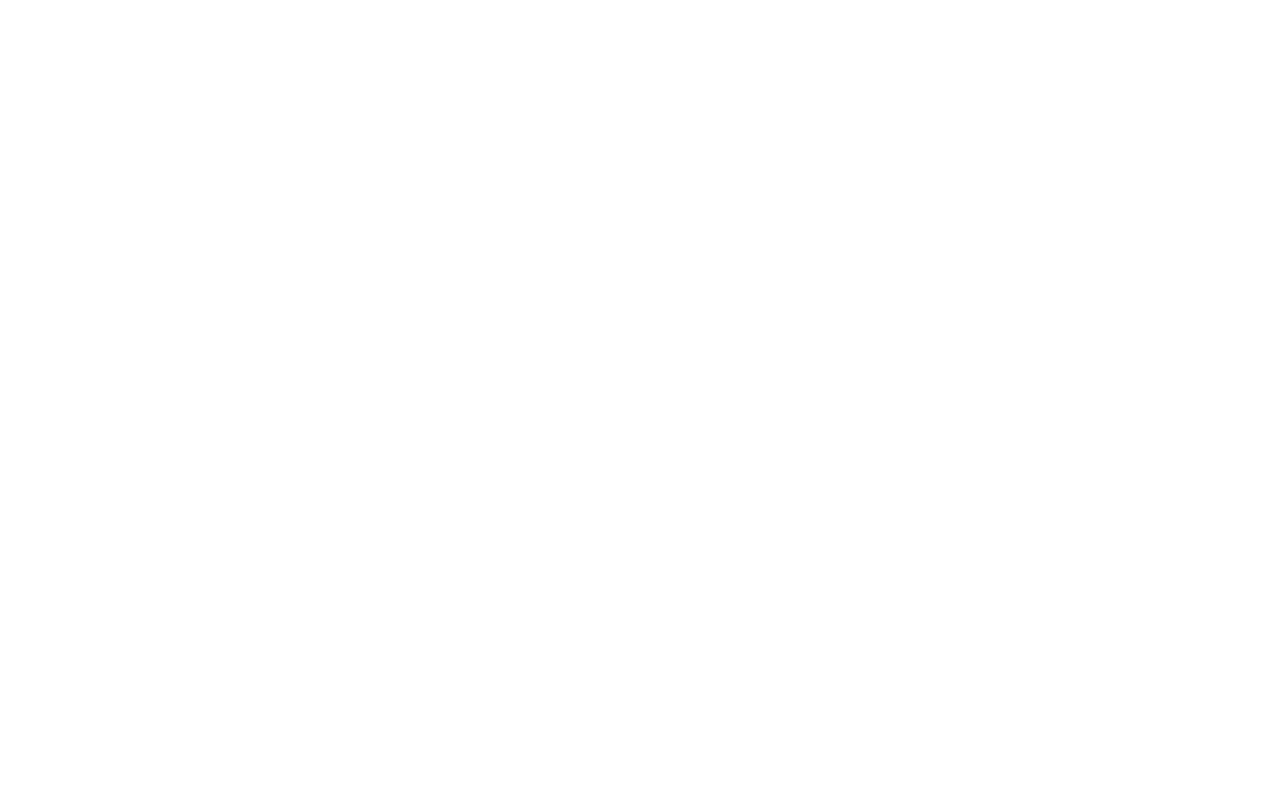
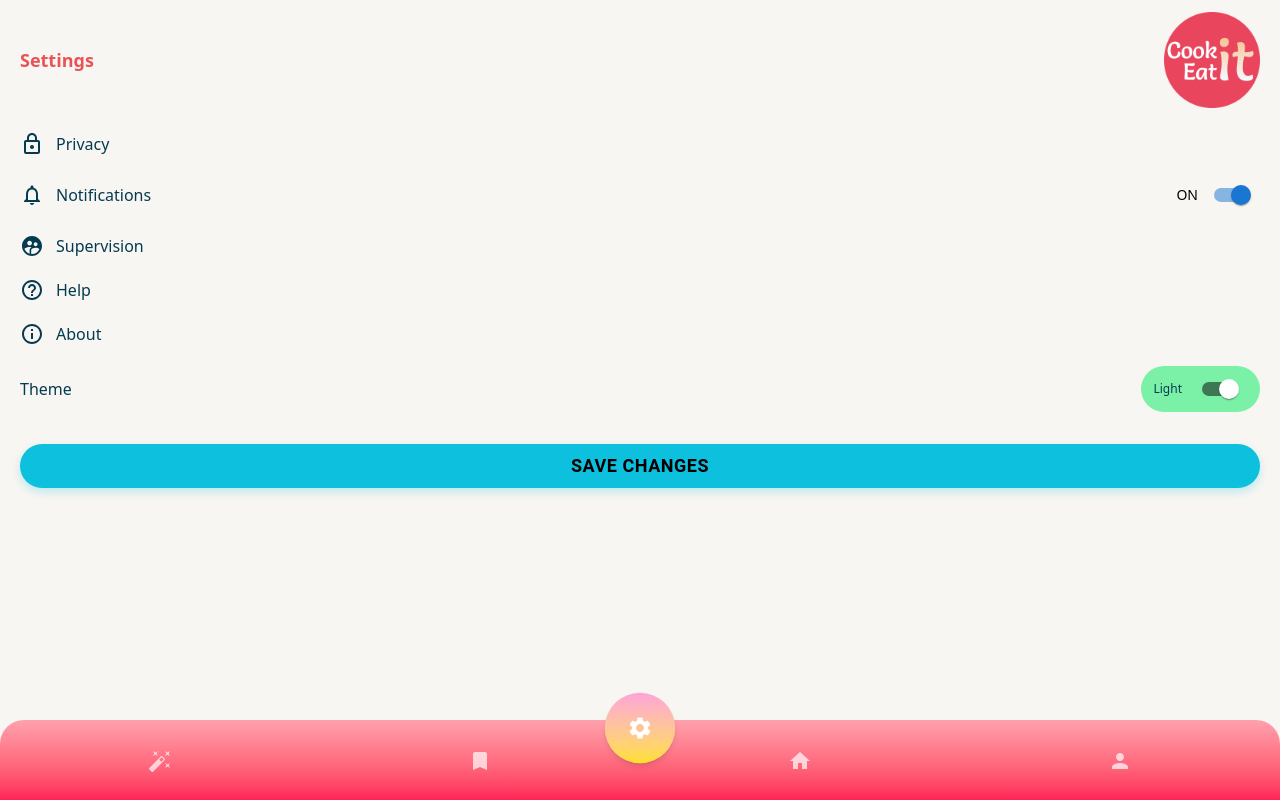
Before and after one commit to momenanan/Recipe-App, a React (Vite) app: page /settings in a window 1280 px wide. Before the commit this address had no page. Built offline with nearby package versions, Linux system fonts and the light colour scheme.

Commit message:
create setting page

```diff
--- a/src/App.jsx
+++ b/src/App.jsx
@@ -7,6 +7,8 @@
 import KitchenSetupPage from "./Pages/ImageCardPage.jsx";
 import Part5 from "./components/SelectingPreference/Part5.jsx";
 import Profile from "./components/Profile/Profile.jsx";
+import CreateRecipePage from './Pages/CreateRecipePage';
+import SettingsPage from './Pages/SettingsPage.jsx';
 
 function App() {
   return (
@@ -20,6 +22,9 @@
         <Route path="/recipe/:title" element={<RecipeDetail />} />
         <Route path="/profile" element={<Profile />} />
         <Route path="/homepage" element={<HomePage />} />
+        <Route path="/create" element={<CreateRecipePage />} />
+        <Route path="/settings" element={<SettingsPage />} />
+
       </Routes>
     </Router>
   );
--- a/src/Pages/Onboardingpage.jsx
+++ b/src/Pages/Onboardingpage.jsx
@@ -4,7 +4,7 @@
 import Title from '../components/Title.jsx';
 import Stepper from '../components/Stepper.jsx';
 import {CustomButton} from '../components/CustommButton.jsx';
-import {useNavigate, useNavigation} from "react-router-dom";
+import {useNavigate} from "react-router-dom";
 const images = [
   './3.jpg',
   './1.jpg',
--- /dev/null
+++ b/src/Pages/SettingsPage.jsx
@@ -0,0 +1,114 @@
+import React, { useState } from 'react';
+import {
+  LockOutlined,
+  NotificationsNone,
+  SupervisedUserCircle,
+  HelpOutline,
+  InfoOutlined,
+  Facebook,
+  Twitter,
+  Instagram,
+} from '@mui/icons-material';
+import { Switch } from '@mui/material';
+
+import Logo from '../components/Logo';
+import FooterNav from '../components/FooterNav';
+import {CustomButton} from '../components/CustommButton.jsx';
+
+
+const SettingsPage = () => {
+  const [notifications, setNotifications] = useState(true);
+  const [themeLight, setThemeLight] = useState(true);
+
+  return (
+    <div className="min-h-screen bg-[#f8f6f2] px-5 py-3 flex flex-col justify-between">
+      {/* Top Section */}
+      <div>
+        {/* Header */}
+        <div className="flex justify-between items-center mb-6">
+          <h2 className="text-lg font-semibold text-[#e85455]">Settings</h2>
+          <Logo />
+        </div>
+
+        {/* Settings List */}
+        <div className="flex flex-col gap-5">
+          <div className="flex items-center gap-3 text-[#053B50]">
+            <LockOutlined />
+            <p className="text-md">Privacy</p>
+          </div>
+
+          <div className="flex items-center justify-between text-[#053B50]">
+            <div className="flex items-center gap-3">
+              <NotificationsNone />
+              <p className="text-md">Notifications</p>
+            </div>
+            <div className="flex items-center gap-1">
+              <span className="text-sm text-black">ON</span>
+              <Switch
+                checked={notifications}
+                onChange={() => setNotifications(!notifications)}
+                color="primary"
+              />
+            </div>
+          </div>
+
+          <div className="flex items-center gap-3 text-[#053B50]">
+            <SupervisedUserCircle />
+            <p className="text-md">Supervision</p>
+          </div>
+
+          <div className="flex items-center gap-3 text-[#053B50]">
+            <HelpOutline />
+            <p className="text-md">Help</p>
+          </div>
+
+          <div className="flex items-center gap-3 text-[#053B50]">
+            <InfoOutlined />
+            <p className="text-md">About</p>
+          </div>
+
+          {/* Theme Toggle */}
+          <div className="flex items-center justify-between text-[#053B50]">
+            <div className="flex items-center gap-3">
+              <p className="text-md">Theme</p>
+            </div>
+            <div className="flex items-center gap-2 bg-green-300 px-3 py-1 rounded-full">
+              <span className="text-xs text-[#053B50] font-medium">Light</span>
+              <Switch
+                checked={themeLight}
+                onChange={() => setThemeLight(!themeLight)}
+                color="default"
+              />
+            </div>
+          </div>
+        </div>
+
+        {/* Save Button */}
+        <div className="mt-8">
+  <CustomButton
+    color="primary"
+    className="w-full rounded-full"
+    onClick={() => console.log('Save Changes clicked')}
+  >
+    Save Changes
+  </CustomButton>
+</div>
+
+      </div>
+
+      {/* Bottom Section */}
+      <div className="flex flex-col gap-5 mt-10">
+        {/* Social Icons */}
+        <div className="flex justify-center gap-6 text-[#053B50]">
+          <Facebook className="cursor-pointer" />
+          <Twitter className="cursor-pointer" />
+          <Instagram className="cursor-pointer" />
+        </div>
+
+        <FooterNav />
+      </div>
+    </div>
+  );
+};
+
+export default SettingsPage;
--- a/src/components/FooterNav.jsx
+++ b/src/components/FooterNav.jsx
@@ -6,14 +6,29 @@
   Settings,
   Person,
 } from '@mui/icons-material';
+import { useNavigate, useLocation } from 'react-router-dom';
 
-const FooterNav = ({ activeTab = "home", onTabChange }) => {
+const FooterNav = ({ onTabChange }) => {
+  const navigate = useNavigate();
+  const location = useLocation();
+
+  const getActiveTab = () => {
+    const path = location.pathname;
+    if (path === '/create') return 'magic';
+    if (path === '/homepage') return 'home';
+    if (path === '/settings') return 'settings';
+    if (path === '/bookmark') return 'bookmark';
+    return '';
+  };
+
+  const activeTab = getActiveTab();
+
   const tabs = [
-    { id: "magic", icon: <AutoFixHigh /> },
-    { id: "bookmark", icon: <Bookmark /> },
-    { id: "home", icon: <Home /> },
-    { id: "settings", icon: <Settings /> },
-    { id: "profile", icon: <Person /> },
+    { id: "magic", icon: <AutoFixHigh />, route: "/create" },
+    { id: "bookmark", icon: <Bookmark />, route: "/bookmark" },
+    { id: "home", icon: <Home />, route: "/homepage" },
+    { id: "settings", icon: <Settings />, route: "/settings" },
+    { id: "profile", icon: <Person />, route: "/profile" },
   ];
 
   return (
@@ -22,13 +37,20 @@
         {tabs.map((tab) => {
           const isActive = activeTab === tab.id;
 
+          const handleClick = () => {
+            if (tab.route) {
+              navigate(tab.route);
+              onTabChange && onTabChange(tab.id);
+            }
+          };
+
           return isActive ? (
             <div
               key={tab.id}
               className="absolute left-1/2 -translate-x-1/2 -top-6 z-20"
             >
               <button
-                onClick={() => onTabChange(tab.id)}
+                onClick={handleClick}
                 className="w-16 h-16 rounded-full bg-gradient-to-t from-yellow-300 to-pink-300 flex items-center justify-center shadow-md transition scale-110"
               >
                 {React.cloneElement(tab.icon, { className: "text-white" })}
@@ -37,7 +59,7 @@
           ) : (
             <button
               key={tab.id}
-              onClick={() => onTabChange(tab.id)}
+              onClick={handleClick}
               className="text-white opacity-70 hover:opacity-100 transition"
             >
               {tab.icon}
```
Also changed, not shown: src/Pages/CreateRecipePage.jsx (+4 -4 lines).
